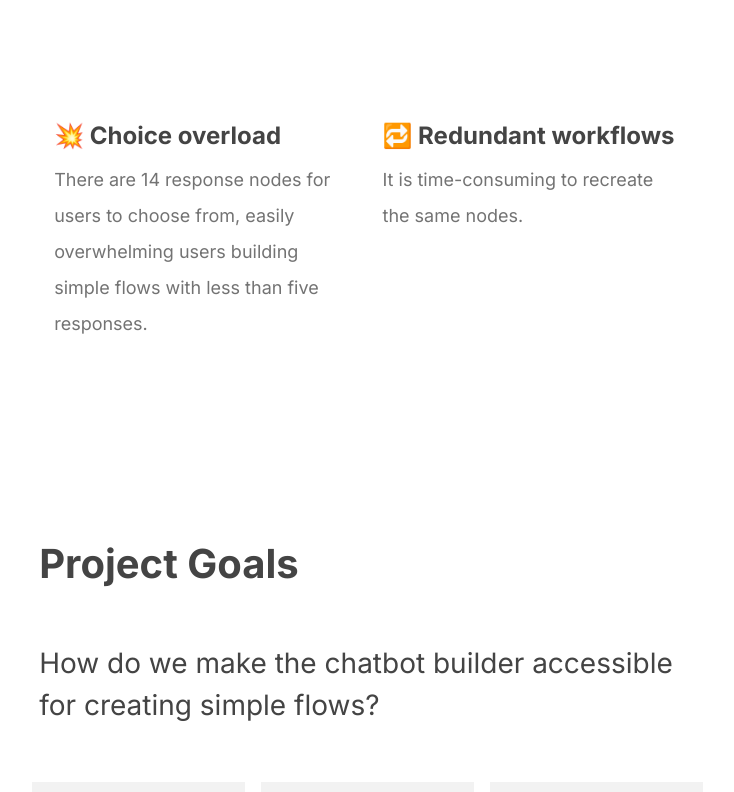
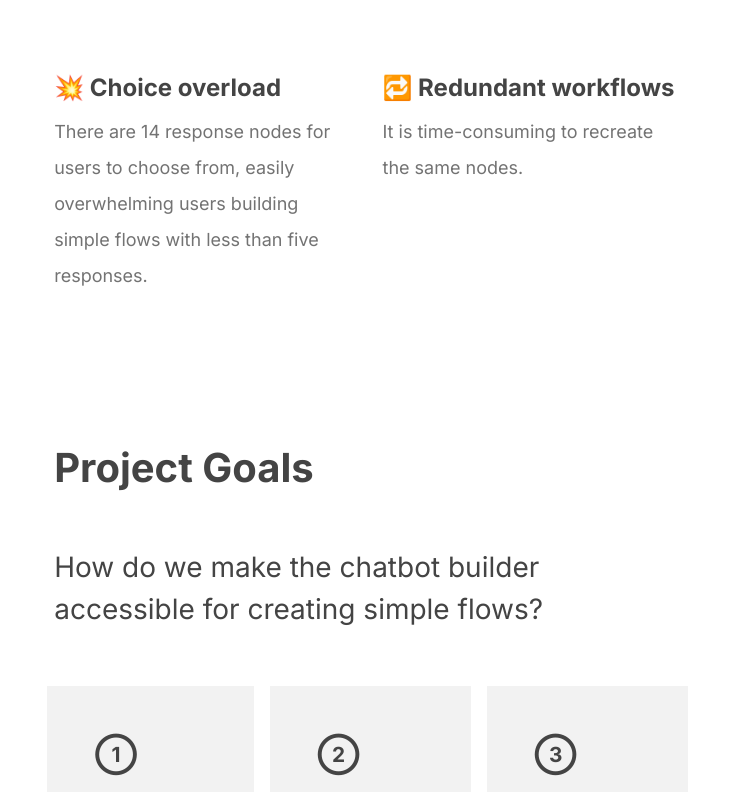
Before and after one commit to mirandamo/mirandamo.github.io, a plain HTML site: page proj/microsoft.html in a window 1280 px wide. Shown: the part 4808-5600 px from the top of the page, without its empty margins (371-1105 px from the left). Drawn offline with nearby package versions, Linux system fonts and the light colour scheme.

Commit message:
fix project goals spacing

```diff
--- a/proj/microsoft.html
+++ b/proj/microsoft.html
@@ -152,33 +152,33 @@
                         <p class="proj-body"> Through <strong>user interviews</strong>, the senior engineer and I
                             discovered an operations manager's top difficulties when building a conversation flow.</p>
                         <div class="row">
-                            <div class="col-md-6 my-5">
+                            <div class="col-md-6 mt-5">
                                 <h4>⏱ Slow interactions</h4>
                                 <p class="proj-body p-0">It takes the user 4 clicks to create one response node and
                                     users
                                     must use indices to represent options.</p>
                             </div>
-                            <div class="col-md-6 my-5">
+                            <div class="col-md-6 mt-5">
                                 <h4>🛑 Interrupted flows</h4>
                                 <p class="proj-body p-0">Text and file editors all exist as modals currently,
                                     which interrupts the user's actions and disables the main content.</p>
                             </div>
                             <span class="w-100"></span>
-                            <div class="col-md-6 my-5">
+                            <div class="col-md-6 mt-5">
                                 <h4>💥 Choice overload</h4>
                                 <p class="proj-body p-0">There are 14 response nodes for users to choose from,
                                     easily overwhelming users building simple flows with less than five responses.
                                 </p>
                             </div>
-                            <div class="col-md-6 my-5">
+                            <div class="col-md-6 mt-5">
                                 <h4>🔁 Redundant workflows</h4>
                                 <p class="proj-body p-0">It is time-consuming to recreate the same nodes.</p>
                             </div>
                         </div>
                     </div>
                 </div>
-                <div class="row space-bottom">
-                    <div class="col-lg-8 space-md mx-auto">
+                <div class="row space-md">
+                    <div class="col-lg-8 mx-auto">
                         <h1 id="s3" class="section">Project Goals</h1>
                         <h3 class="text-regular my-5">How do we make the chatbot builder accessible for creating
                             simple flows? </h3>
```
Also changed, not shown: proj/feedme.html (+4 -4 lines).
